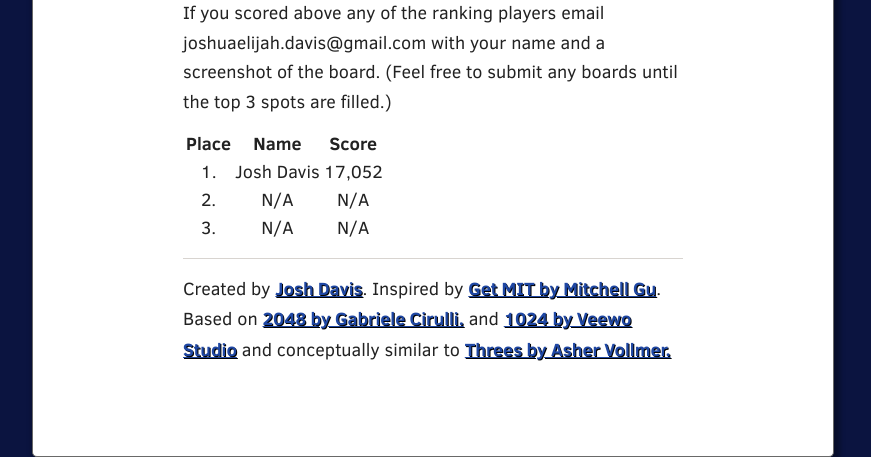
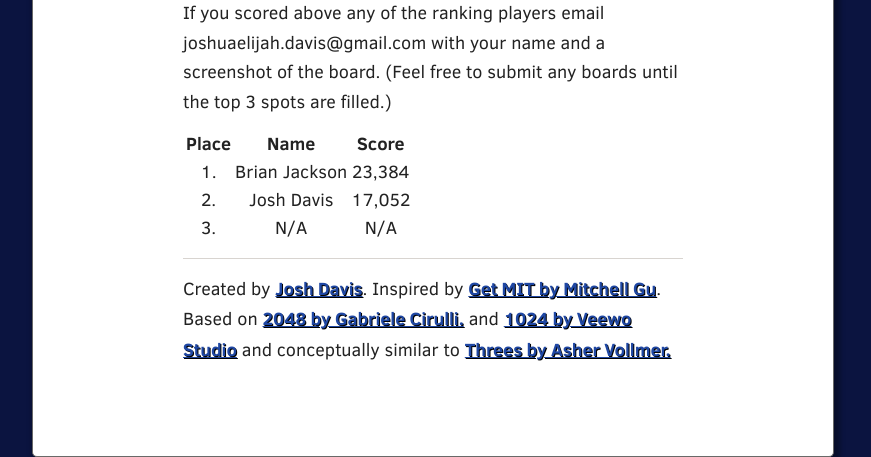
Before and after one commit to JJJed/getlilah, a plain HTML site: page index.html in a window 1280 px wide. Shown: the part 968-1425 px from the top of the page, without its empty margins (207-1078 px from the left). Drawn offline with Linux system fonts and the light colour scheme; a script that the page names is missing.

Commit message:
Updated leaderboard

```diff
--- a/index.html
+++ b/index.html
@@ -194,13 +194,13 @@
       </tr>
       <tr>
         <td class="lbpl lbtd">1.</td>
-        <td class="lbnm lbtd">Josh Davis</td>
-        <td class="lbsc lbtd">17,052</td>
+        <td class="lbnm lbtd">Brian Jackson</td>
+        <td class="lbsc lbtd">23,384</td>
       </tr>
       <tr>
         <td class="lbpl lbtd">2.</td>
-        <td class="lbnm lbtd">N/A</td>
-        <td class="lbsc lbtd">N/A</td>
+        <td class="lbnm lbtd">Josh Davis</td>
+        <td class="lbsc lbtd">17,052</td>
       </tr>
       <tr>
         <td class="lbpl lbtd">3.</td>
```
Also changed, not shown: 1 other file.
